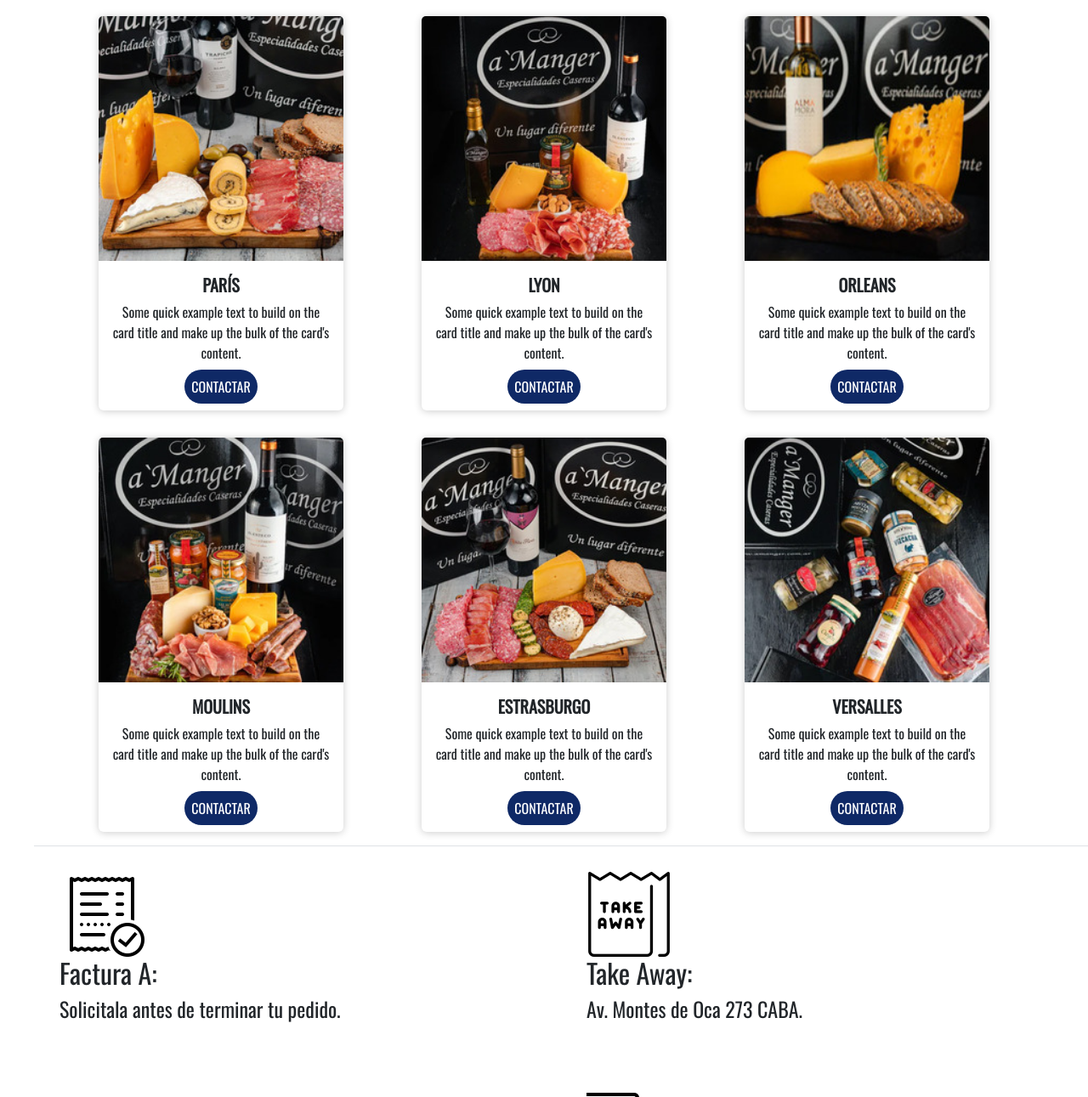
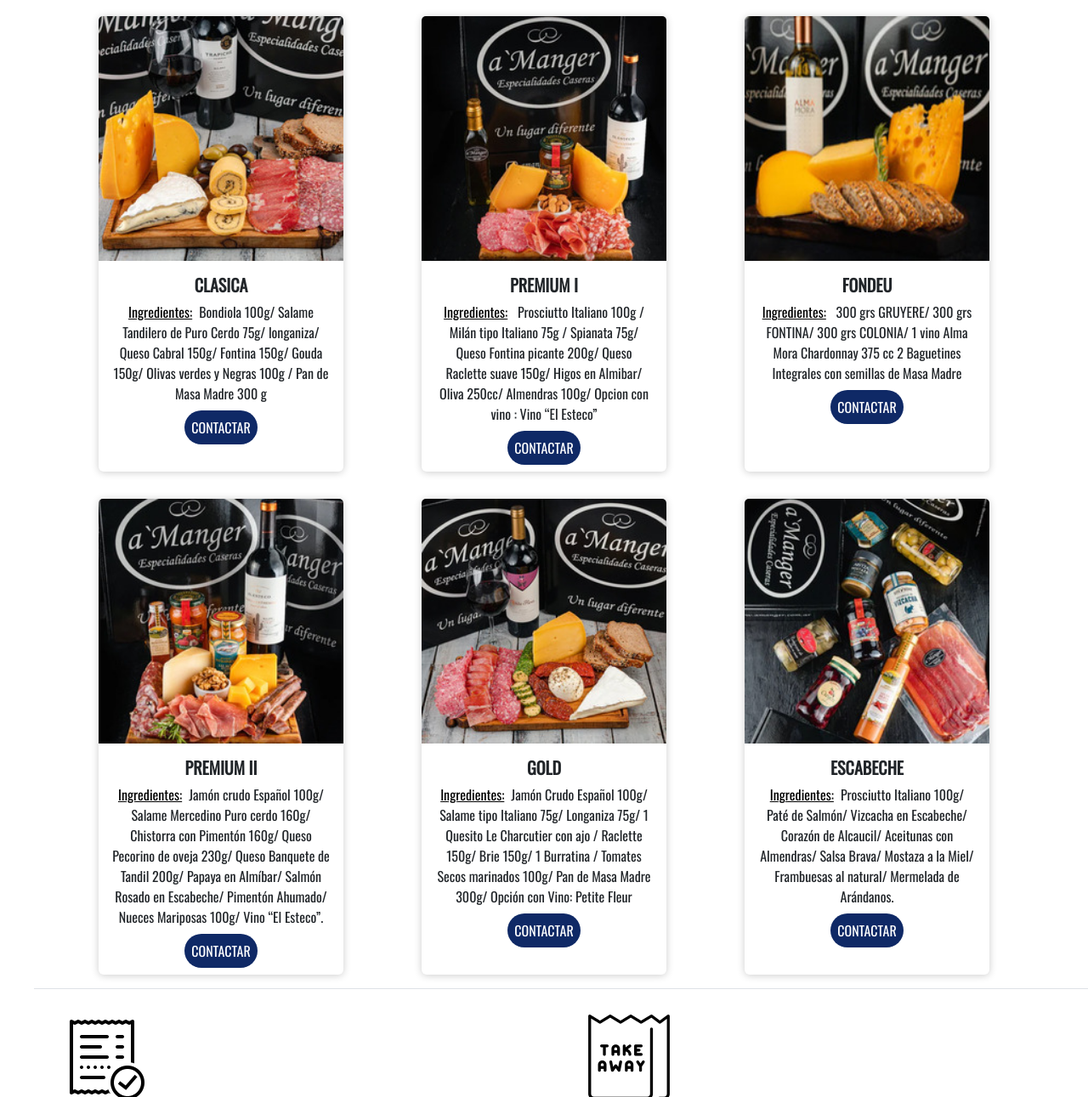
Before and after one commit to francop2904/proyectofinalcoderhouse, a website: page pages/blackbox.html in a window 1280 px wide. Shown: the part 323-1614 px from the top of the page at 85% size. Drawn offline with nearby package versions, Linux system fonts and the light colour scheme; files that its build step writes are made by us from their sources; a web font is replaced by a local one.

Commit message:
entrega final

```diff
--- a/pages/blackbox.html
+++ b/pages/blackbox.html
@@ -148,8 +148,8 @@
         <div class="card m-3 borderCards  hvr-grow-shadow" style="width: 18rem;">
           <img src="../img/imagenesblackbox/blackboxclasica.jpg" class="card-img-top  " alt="...">
           <div class="card-body bodyCards  ">
-            <h5 class="card-title fw-bold bodyCards-box-shadow">PARÍS</h5>
-            <p class="card-text  bodyCards-box-shadow">Some quick example text to build on the card title and make up the bulk of the card's content.</p>
+            <h5 class="card-title fw-bold bodyCards-box-shadow">CLASICA</h5>
+            <p class="card-text  bodyCards-box-shadow"> <u class="me-2">Ingredientes:</u>Bondiola 100g/ Salame Tandilero de Puro Cerdo 75g/ longaniza/ Queso Cabral 150g/ Fontina 150g/ Gouda 150g/ Olivas verdes y Negras 100g / Pan de Masa Madre 300 g</p>
             <a href="./contacto.html" class="botonComprarProductoBlackBox">CONTACTAR</a>
           </div>
         </div>
@@ -159,8 +159,10 @@
         <div class="card m-3 borderCards hvr-grow-shadow" style="width: 18rem;">
           <img src="../img/imagenesblackbox/blackboxdorada.jpg" class="card-img-top" alt="...">
           <div class="card-body">
-            <h5 class="card-title fw-bold">LYON </h5>
-            <p class="card-text">Some quick example text to build on the card title and make up the bulk of the card's content.</p>
+            <h5 class="card-title fw-bold">PREMIUM I </h5>
+            <p class="card-text"> <u class="me-2">Ingredientes:</u> Prosciutto Italiano 100g / Milán tipo Italiano 75g / Spianata 75g/ Queso Fontina picante 200g/ Queso Raclette suave 150g/ Higos en Almibar/ Oliva 250cc/ Almendras 100g/
+
+              Opcion con vino : Vino “El Esteco”</p>
             <a href="./contacto.html" class="botonComprarProductoBlackBox">CONTACTAR</a>
           </div>
         </div>
@@ -169,8 +171,14 @@
         <div class="card m-3 borderCards hvr-grow-shadow" style="width: 18rem;">
           <img src="../img/imagenesblackbox/blackboxfondiufull.jpg" class="card-img-top" alt="...">
           <div class="card-body">
-            <h5 class="card-title fw-bold">ORLEANS</h5>
-            <p class="card-text">Some quick example text to build on the card title and make up the bulk of the card's content.</p>
+            <h5 class="card-title fw-bold">FONDEU</h5>
+            <p class="card-text"> <u class="me-2">Ingredientes:</u>
+              300 grs GRUYERE/
+              300 grs FONTINA/
+              300 grs COLONIA/
+              1 vino Alma Mora Chardonnay 375 cc
+
+              2 Baguetines Integrales con semillas de Masa Madre</p>
             <a href="./contacto.html" class="botonComprarProductoBlackBox">CONTACTAR</a>
           </div>
         </div>
@@ -181,8 +189,8 @@
         <div class="card m-3 borderCards hvr-grow-shadow" style="width: 18rem;">
           <img src="../img/imagenesblackbox/blackboxnuevapremium.jpg" class="card-img-top " alt="...">
           <div class="card-body">
-            <h5 class="card-title fw-bold">MOULINS</h5>
-            <p class="card-text">Some quick example text to build on the card title and make up the bulk of the card's content.</p>
+            <h5 class="card-title fw-bold">PREMIUM II</h5>
+            <p class="card-text"> <u class="me-2">Ingredientes:</u>Jamón crudo Español 100g/ Salame Mercedino Puro cerdo 160g/ Chistorra con Pimentón 160g/ Queso Pecorino de oveja 230g/ Queso Banquete de Tandil 200g/ Papaya en Almíbar/ Salmón Rosado en Escabeche/ Pimentón Ahumado/ Nueces Mariposas 100g/ Vino “El Esteco”.</p>
             <a href="./contacto.html" class="botonComprarProductoBlackBox">CONTACTAR</a>
           </div>
         </div>
@@ -191,8 +199,10 @@
         <div class="card m-3 borderCards hvr-grow-shadow" style="width: 18rem;">
           <img src="../img/imagenesblackbox/blackboxpremium.jpg" class="card-img-top" alt="...">
           <div class="card-body">
-            <h5 class="card-title fw-bold">ESTRASBURGO</h5>
-            <p class="card-text">Some quick example text to build on the card title and make up the bulk of the card's content.</p>
+            <h5 class="card-title fw-bold">GOLD</h5>
+            <p class="card-text"> <u class="me-2">Ingredientes:</u>Jamón Crudo Español 100g/ Salame tipo Italiano 75g/ Longaniza 75g/ 1 Quesito Le Charcutier con ajo / Raclette 150g/ Brie 150g/ 1 Burratina / Tomates Secos marinados 100g/ Pan de Masa Madre 300g/
+
+              Opción con Vino: Petite Fleur</p>
             <a href="./contacto.html" class="botonComprarProductoBlackBox">CONTACTAR</a>
           </div>
         </div>
@@ -201,8 +211,8 @@
         <div class="card m-3 borderCards hvr-grow-shadow" style="width: 18rem;">
           <img src="../img/imagenesblackbox/blackboxsurtido.jpg" class="card-img-top" alt="...">
           <div class="card-body">
-            <h5 class="card-title fw-bold">VERSALLES  </h5>
-            <p class="card-text">Some quick example text to build on the card title and make up the bulk of the card's content.</p>
+            <h5 class="card-title fw-bold">ESCABECHE  </h5>
+            <p class="card-text"> <u class="me-2">Ingredientes:</u>Prosciutto Italiano 100g/ Paté de Salmón/ Vizcacha en Escabeche/ Corazón de Alcaucil/ Aceitunas con Almendras/ Salsa Brava/ Mostaza a la Miel/ Frambuesas al natural/ Mermelada de Arándanos. </p>
             <a href="./contacto.html" class="botonComprarProductoBlackBox">CONTACTAR</a>
           </div>
         </div>
```
Also changed, not shown: pages/productos.html (+6 -6 lines).
